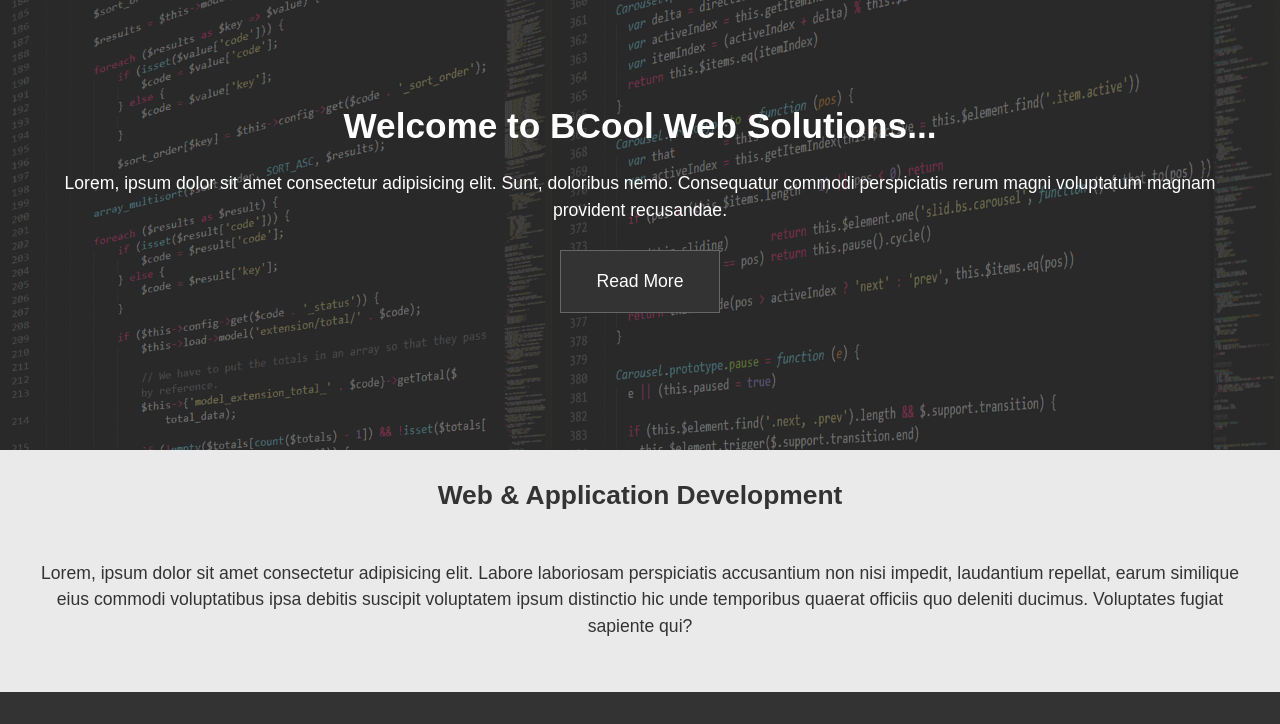
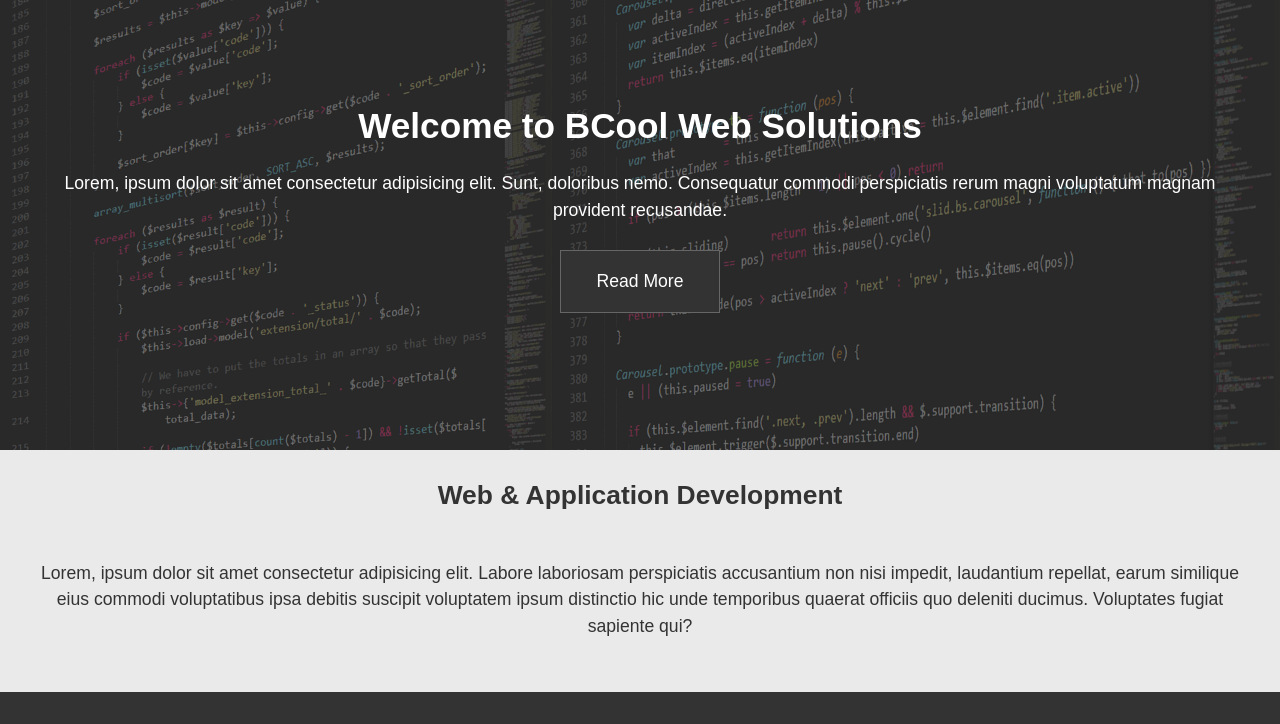
Before and after one commit to bhadreshp05/grid-css-responsive-website, a website: page index.html in a window 1280 px wide. Shown: the top 724 px of the page. Drawn offline with Linux system fonts and the light colour scheme.

Commit message:
Latest files

```diff
--- a/index.html
+++ b/index.html
@@ -12,7 +12,7 @@
     <header id="showcase" class="grid">
         <div class="bg-image"></div>
         <div class="content-wrap">
-            <h1>Welcome to BCool Web Solutions...</h1>
+            <h1>Welcome to BCool Web Solutions</h1>
             <p>Lorem, ipsum dolor sit amet consectetur adipisicing elit. Sunt, doloribus nemo. Consequatur commodi perspiciatis rerum magni voluptatum magnam provident recusandae.</p>
             <a href="#section-b" class="btn">Read More</a>
         </div>
--- a/package.json
+++ b/package.json
@@ -19,5 +19,8 @@
   "homepage": "https://github.com/bhadreshp05/grid-css-responsive-website",
   "dependencies": {
     "gh-pages": "^1.2.0"
+  },
+  "devDependencies": {
+    "cssnano": "^4.1.0"
   }
 }
```
Also changed, not shown: dist/index.html, dist/main.b183d798.png (added), dist/pexels-1.c221ebdc.jpeg (added), dist/pexels-2.4e19f7f5.jpeg (added), dist/pexels-3.e320a3e6.jpeg (added), 7 other files.
